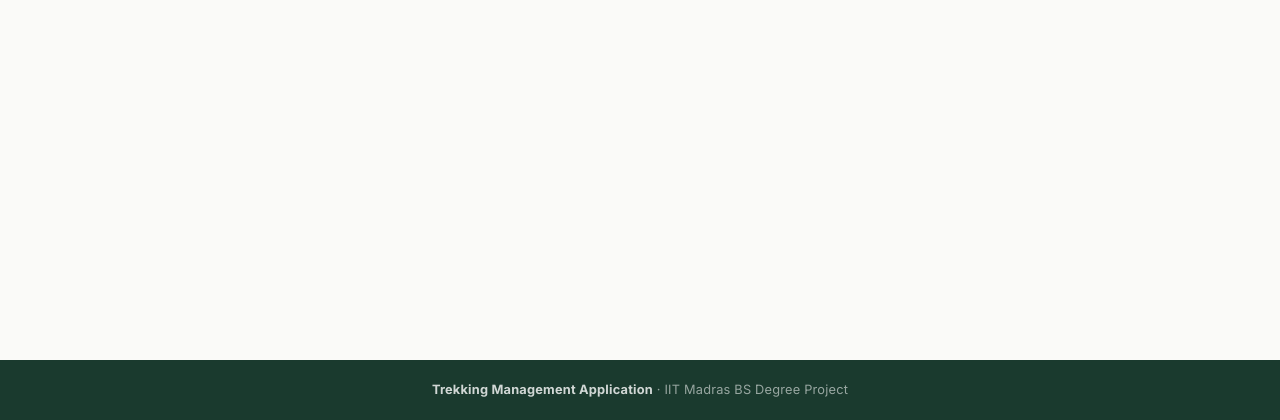
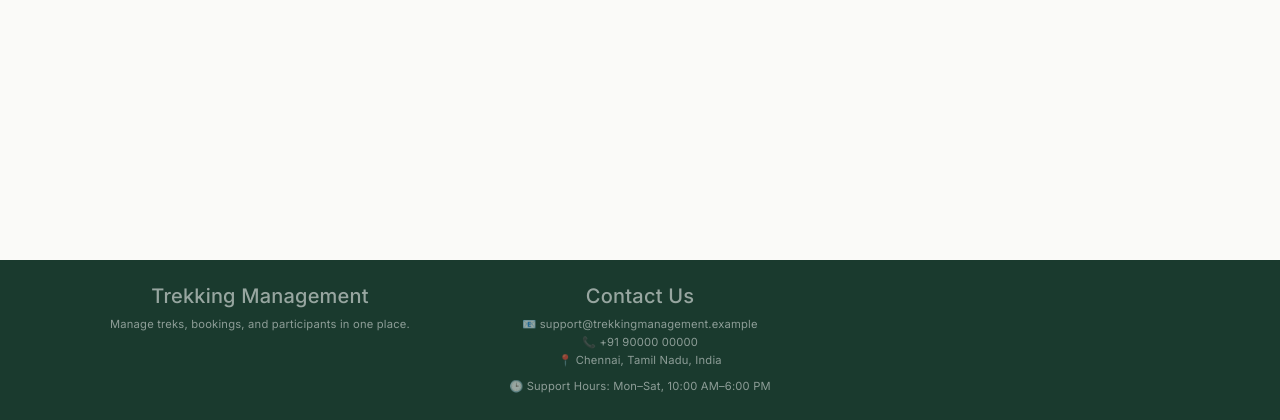
Before and after one commit to 24f3002240/IITMTrekkingManagementApplication, a Flask app: page /admin/bookings in a window 1280 px wide. Shown: the part 380-800 px from the top of the page. Run offline with Flask 3, Linux system fonts and the light colour scheme; a user stored in the database is signed in; data that the repository does not hold is empty.

Commit message:
footer update

```diff
--- a/templates/base.html
+++ b/templates/base.html
@@ -60,8 +60,34 @@
 
     <script src="https://cdn.jsdelivr.net/npm/bootstrap@5.3.3/dist/js/bootstrap.bundle.min.js"></script>
 
-    <footer class="site-footer">
-        <strong>Trekking Management Application</strong> &middot; IIT Madras BS Degree Project
+    <footer class="site-footer py-4 mt-4">
+        <div class="container">
+            <div class="row g-4">
+                <!-- About / Project Info -->
+                <div class="col-md-4">
+                    <h5 class="mb-2">Trekking Management</h5>
+
+                    <div class="mt-2 small text-white-50">
+                        Manage treks, bookings, and participants in one place.
+                    </div>
+                </div>
+
+                <!-- Contact (Dummy) -->
+                <div class="col-md-4">
+                    <h5 class="mb-2">Contact Us</h5>
+                    <div class="small">📧 <span class="text-white-50">support@trekkingmanagement.example</span></div>
+                    <div class="small">📞 <span class="text-white-50">+91 90000 00000</span></div>
+                    <div class="small">
+                        📍 <span class="text-white-50">Chennai, Tamil Nadu, India </span>
+                    </div>
+                    <div class="small mt-2">
+                        🕒 <span class="text-white-50">Support Hours: Mon–Sat, 10:00 AM–6:00 PM</span>
+                    </div>
+                </div>
+
+
+            </div>
+        </div>
     </footer>
 </body>
 
```
